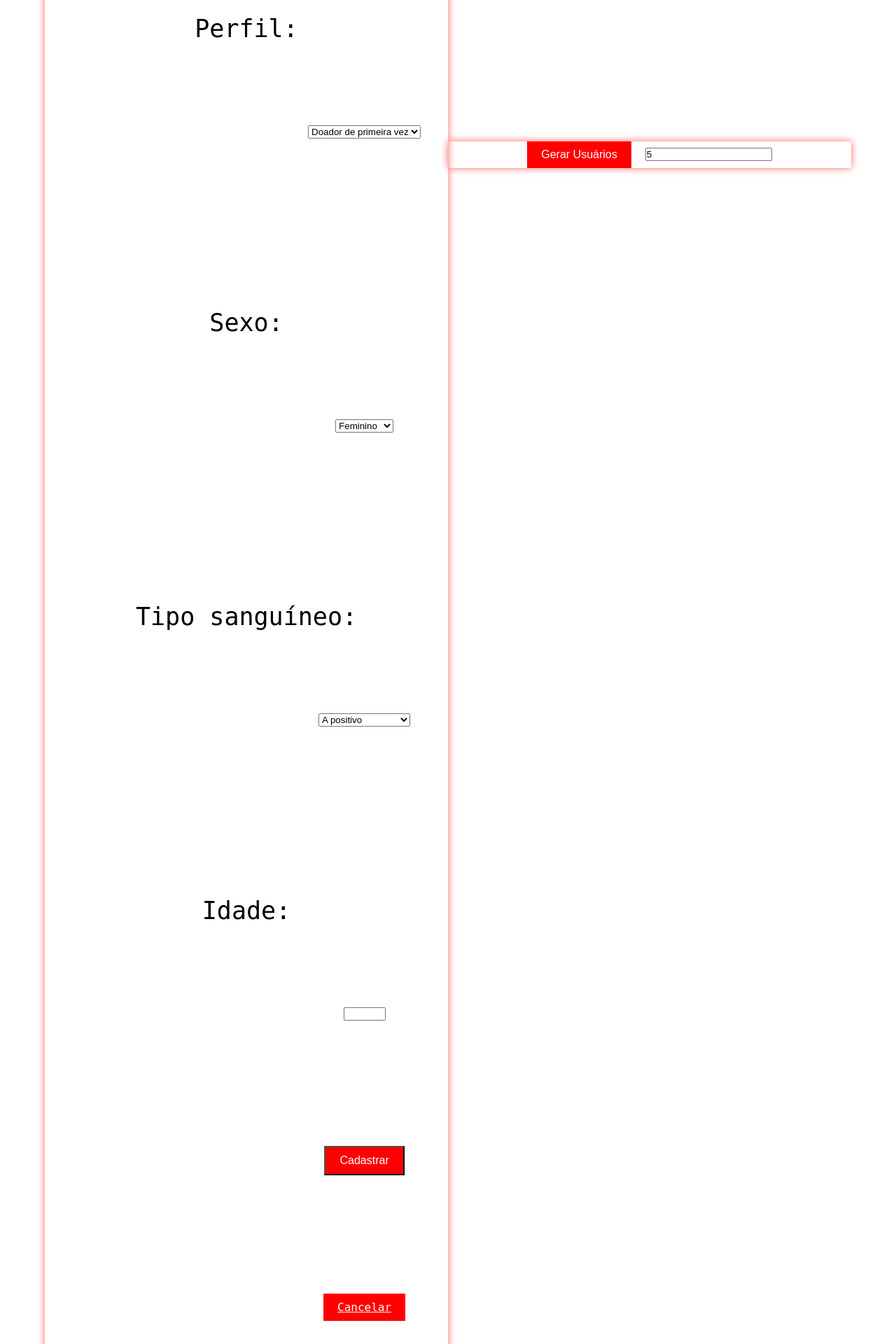
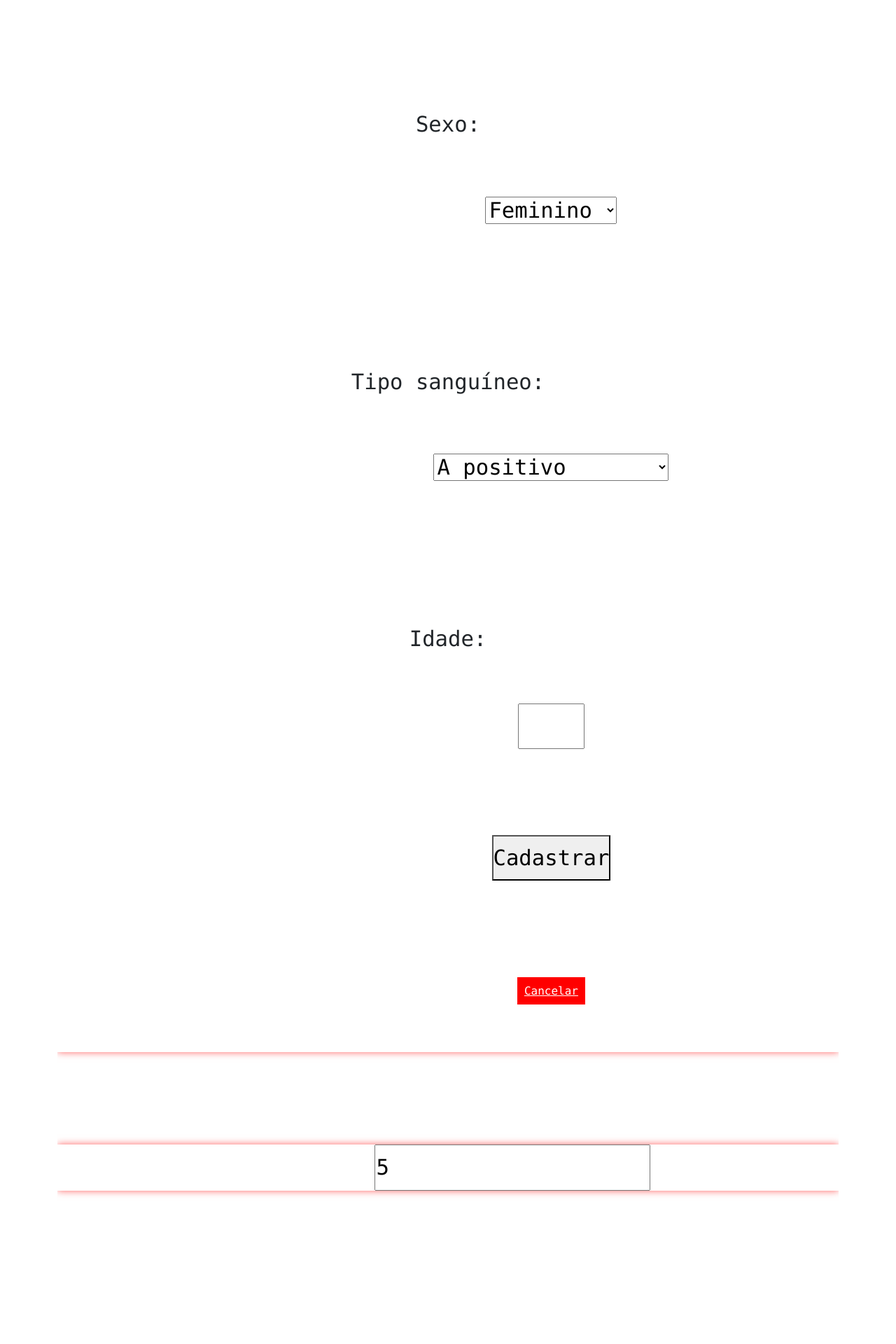
Before and after one commit to S9NT7S/Projeto-Doe-Vida, a Flask app: page /cadastro in a window 1280 px wide. Shown: the part 1880-3800 px from the top of the page at 70% size. After the commit the page ends 3588 px from the top, so only its background shows below. Run offline with Flask 3, Linux system fonts and the light colour scheme; parts of the project's set-up code (start-up, migrations or seed data) failed here and were passed over.

Commit message:
22/07/2026

```diff
--- a/Desktop/DoeVida/Prime/static/css/login.css
+++ b/Desktop/DoeVida/Prime/static/css/login.css
@@ -4,7 +4,6 @@
     font-size: 16px;
     line-height: 2.0;
     display: block;
-    width: 100%;
 }
 
 h1 {
@@ -14,27 +13,29 @@
     justify-content: center;
 }
 
+/* .divGif {
+
+} */
+
 form {
     background-color: transparent;
-    width: 100%;
     box-shadow: 0 0 10px rgb(255, 100, 100);
     text-align: center;
-    /* align-items: center; */
+    align-items: center;
     display: block;
     justify-content: center;
-}
-
-fieldset {
-    border: 2px solid crimson;
-    margin-bottom: 20px;
-    border-radius: 8px;
-    padding: 15px;
 }
 
 legend {
     font-size: 1.2em;
     font-weight: bold;
     color: #ff8800;
+}
+
+.divLabel {
+    display: flex;
+    justify-content: center;
+    align-items: center;
 }
 
 label {
@@ -45,55 +46,38 @@
 }
 
 .input[name="usuario"], .input[name="senha"] {
-    width: 40%;
     align-items: center;
     justify-content: right;
     display: flex;
+}
 
+.btn-entrar {
+    display: flex;
+    justify-content: center;
+    align-items: center;
+}
+
+.botao-entrar {
+    display: flex;
+    justify-content: center;
+    align-items: center;
+    background-color: red;
 }
 
 input[type="submit"] {
-    background-color: red;
+    background-color: transparent;
     color: white;
-    padding: 10px 20px;
     border: none;
     cursor: pointer;
     font-size: 16px;
-    text-align: center;
-    align-items: center;
-    display: flex;
-    justify-content: center;
-}
-
-a {
-    background-color: red;
-    color: rgb(255, 255, 255);
-    padding: 10px 20px;
-    cursor: pointer;
-    font-size: 16px;
-    text-align: center;
-}
-
-button {
-    background-color: red;
-    color: rgb(255, 255, 255);
-    padding: 10px 20px;
-    cursor: pointer;
-    font-size: 16px;
-    text-align: center;
+    display: block;
+    padding: 10px 15px;
 }
 
 .content {
     align-items: center;
     display: flex;
     justify-content: center;
-    width: 100%;
-}
-
-pre {
-    display: flex;
-    justify-content: center;
-    align-items: center;
 }
 
 .divUser {
@@ -120,6 +104,14 @@
     align-items: center;
 }
 
+a {
+    background-color: red;
+    font-size: 16px;
+    color: white;
+    cursor: pointer;
+    padding: 10px 10px;
+}
+
 /* Tablet */
 @media (min-width: 768px) {
     body {
--- a/Desktop/DoeVida/Prime/templates/base.html
+++ b/Desktop/DoeVida/Prime/templates/base.html
@@ -5,6 +5,7 @@
     <!-- <title>{% block title %}Sistema{% endblock %}</title> -->
     <link rel="stylesheet" href="{{ url_for('static', filename='css/base.css') }}">
     <link rel="icon" type="imagens/x-icon" href="{{ url_for('static', filename='imagens/blood1.png') }}">
+    <link href="https://cdn.jsdelivr.net/npm/bootstrap@5.3.7/dist/css/bootstrap.min.css" rel="stylesheet">
 </head>
 <body>
 
--- a/Desktop/DoeVida/Prime/templates/listar_usuarios.html
+++ b/Desktop/DoeVida/Prime/templates/listar_usuarios.html
@@ -9,7 +9,8 @@
     <link rel="stylesheet" href="{{ url_for('static', filename='css/global.css') }}">
     <link rel="stylesheet" href="{{ url_for('static', filename='css/login.css') }}">
     <link rel="stylesheet" href="{{ url_for('static', filename='css/teste.css') }}">
-    <link rel="stylesheet" href="{{ url_for('static'), filename='css/listar_usuarios.css'}}">
+    <link rel="stylesheet" href="{{ url_for('static', filename='css/listar_usuarios.css') }}">
+    <link href="https://cdn.jsdelivr.net/npm/bootstrap@5.3.7/dist/css/bootstrap.min.css" rel="stylesheet">
     <title>Lista de usuários</title>
 </head>
 
```
Also changed, not shown: Desktop/DoeVida/Prime/templates/login.html (+13 -5 lines), Desktop/DoeVida/Prime/templates/pagina_inicial.html (+7 -11 lines).
